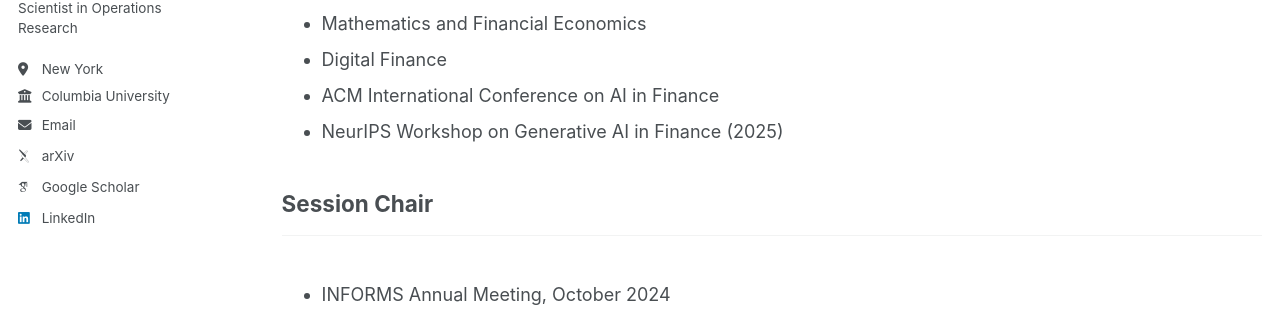
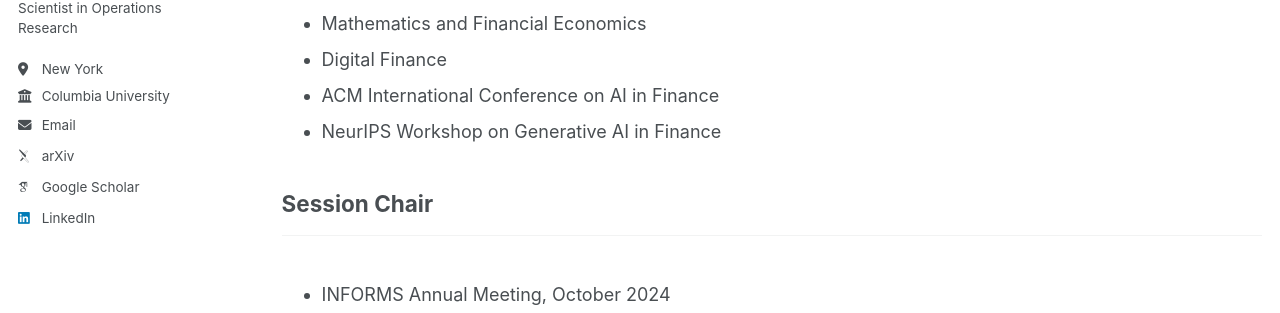
Before and after one commit to yiliehuang/yiliehuang.github.io, a Jekyll site: the page built from _pages/service.html, in a window 1280 px wide and 1062 px high. Shown: the part 304-617 px from the top of the window. Built offline with Jekyll 4.4.1, drawn with Linux system fonts in a browser that asks for light colours; some web fonts are replaced.

Commit message:
Update referee.md

```diff
--- a/_service/referee.md
+++ b/_service/referee.md
@@ -10,5 +10,5 @@ permalink: /service/referee
   <li>Mathematics and Financial Economics</li>
   <li>Digital Finance</li>
   <li>ACM International Conference on AI in Finance</li>
-  <li>NeurIPS Workshop on Generative AI in Finance (2025)</li>
+  <li>NeurIPS Workshop on Generative AI in Finance</li>
 </ul>
```
